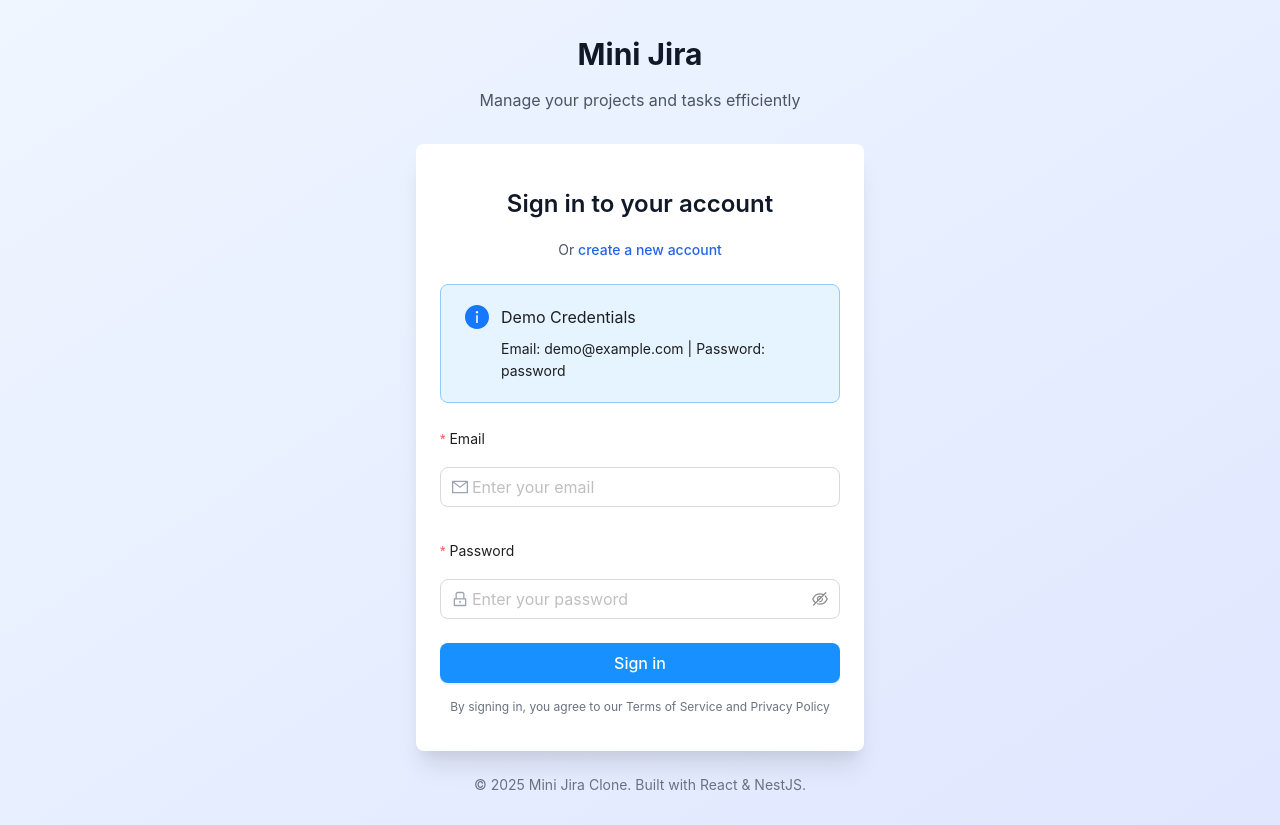
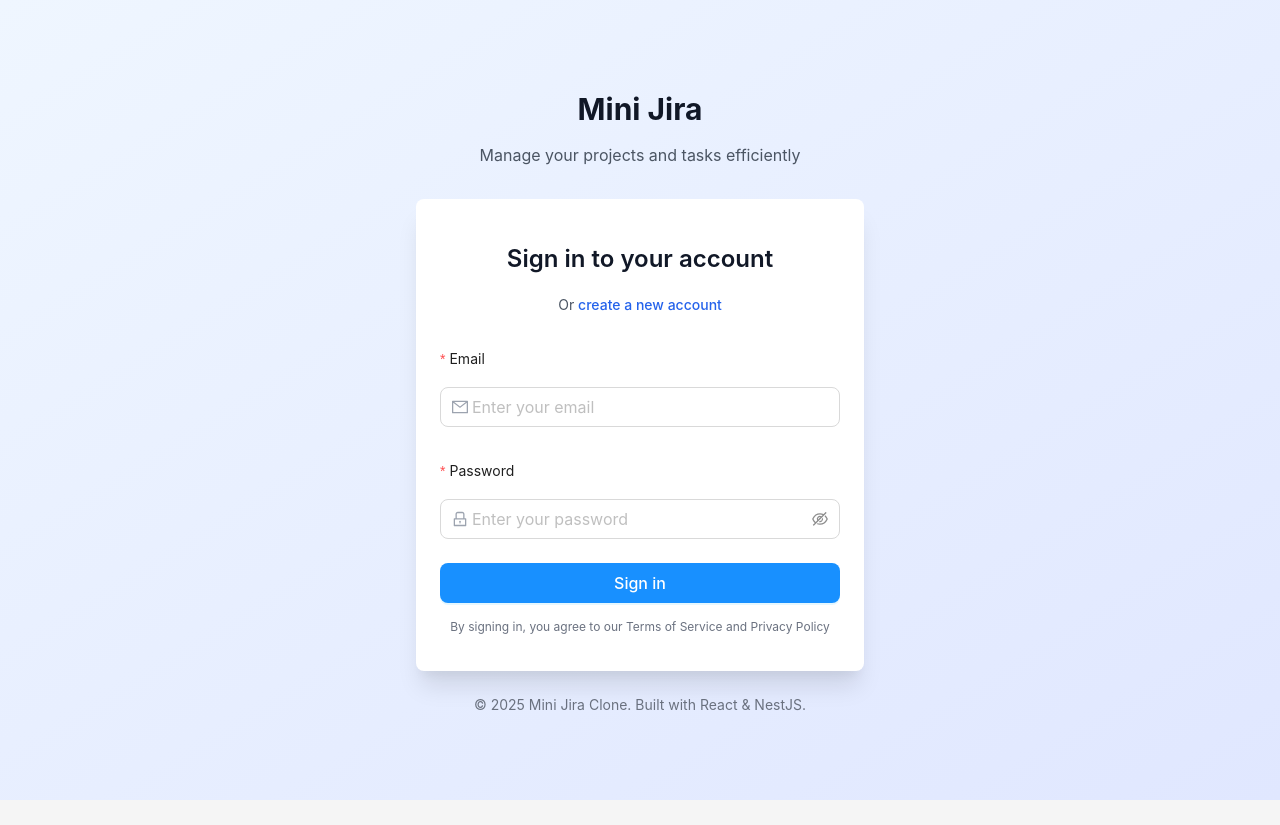
Before and after one commit to myckhel/minijira-client, a React (Vite) app: page /auth/login in a window 1280 px wide. After the commit the page ends 800 px from the top, so only its background shows below. Built offline with nearby package versions, Linux system fonts and the light colour scheme.

Commit message:
refactor: remove demo credentials alert from login form

```diff
--- a/src/components/features/auth/LoginForm.tsx
+++ b/src/components/features/auth/LoginForm.tsx
@@ -59,15 +59,6 @@ export function LoginForm() {
           </Link>
         </p>
       </div>
-
-      {/* Demo credentials alert */}
-      <Alert
-        message="Demo Credentials"
-        description="Email: demo@example.com | Password: password"
-        type="info"
-        showIcon
-        className="mb-4"
-      />
 
       {displayError && (
         <Alert
```
